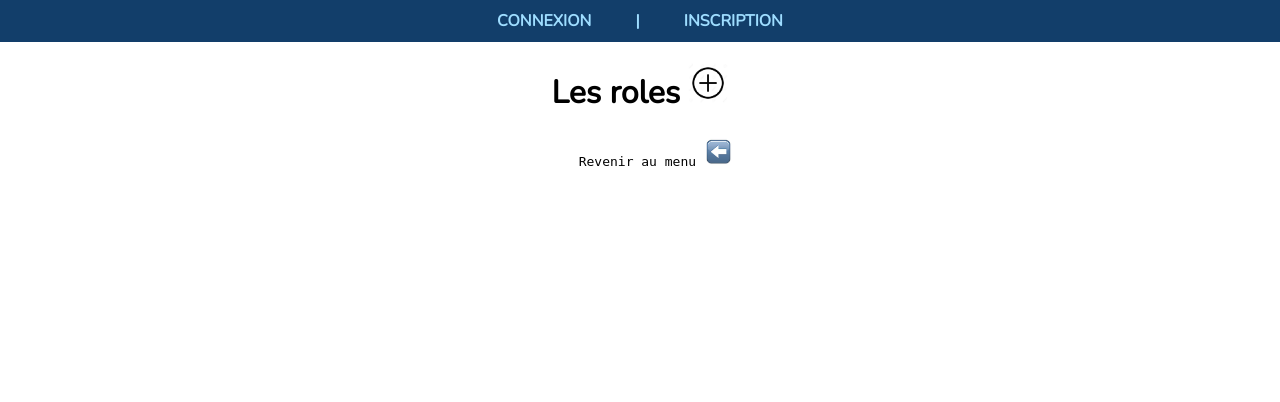
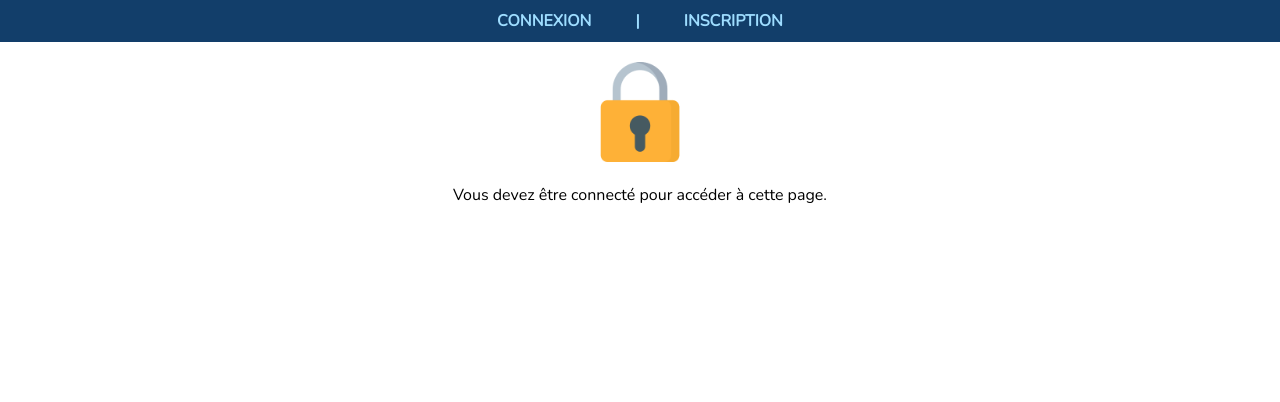
Before and after one commit to ValDev12/reservation-reunion, a Symfony app: template templates/role/list.html.twig in a window 1280 px wide. Shown: the part 80-482 px from the top of the page. Run offline with Twig, Linux system fonts and the light colour scheme; the template is opened without the code that fills it, so the values that code supplies are empty; some libraries are stand-ins or nearby versions.

Commit message:
sécurisation des pages

```diff
--- a/templates/layout.html.twig
+++ b/templates/layout.html.twig
@@ -35,9 +35,17 @@
 
         </div>
 
+
+
         <div class="contenu">
-            {% block body %}{% endblock %}
+            {% if app.user %}
+                {% block body %}{% endblock %}
+            {% else %}
+                <img src="{{ asset('Images/padlock.png')}}" width= "100px"/>
+                <p>Vous devez être connecté pour accéder à cette page.</p>
+            {% endif %}
         </div>
+
 
         <div class="footer">
             <a>Application v.1</a>
```
Also changed, not shown: public/Images/padlock.png (added).
